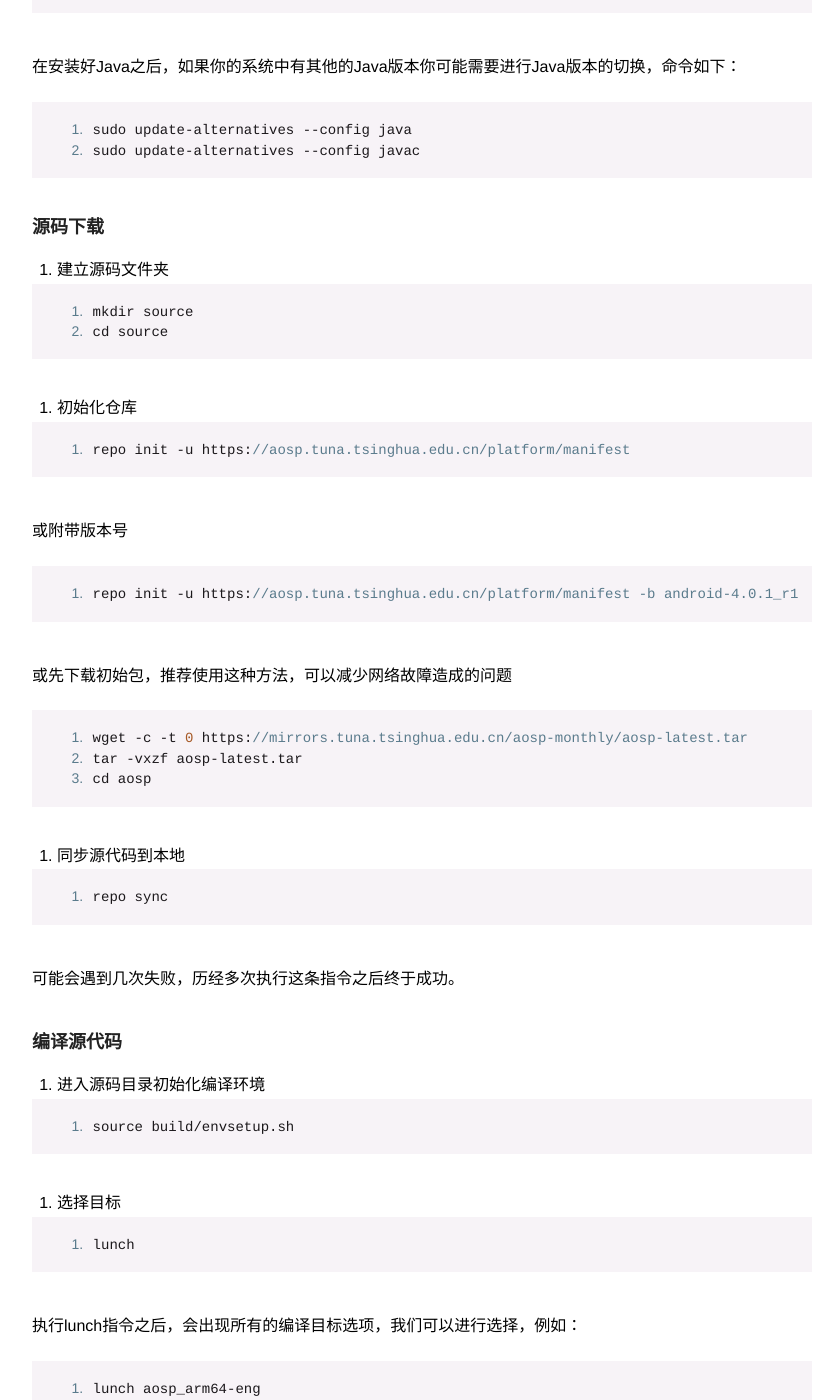
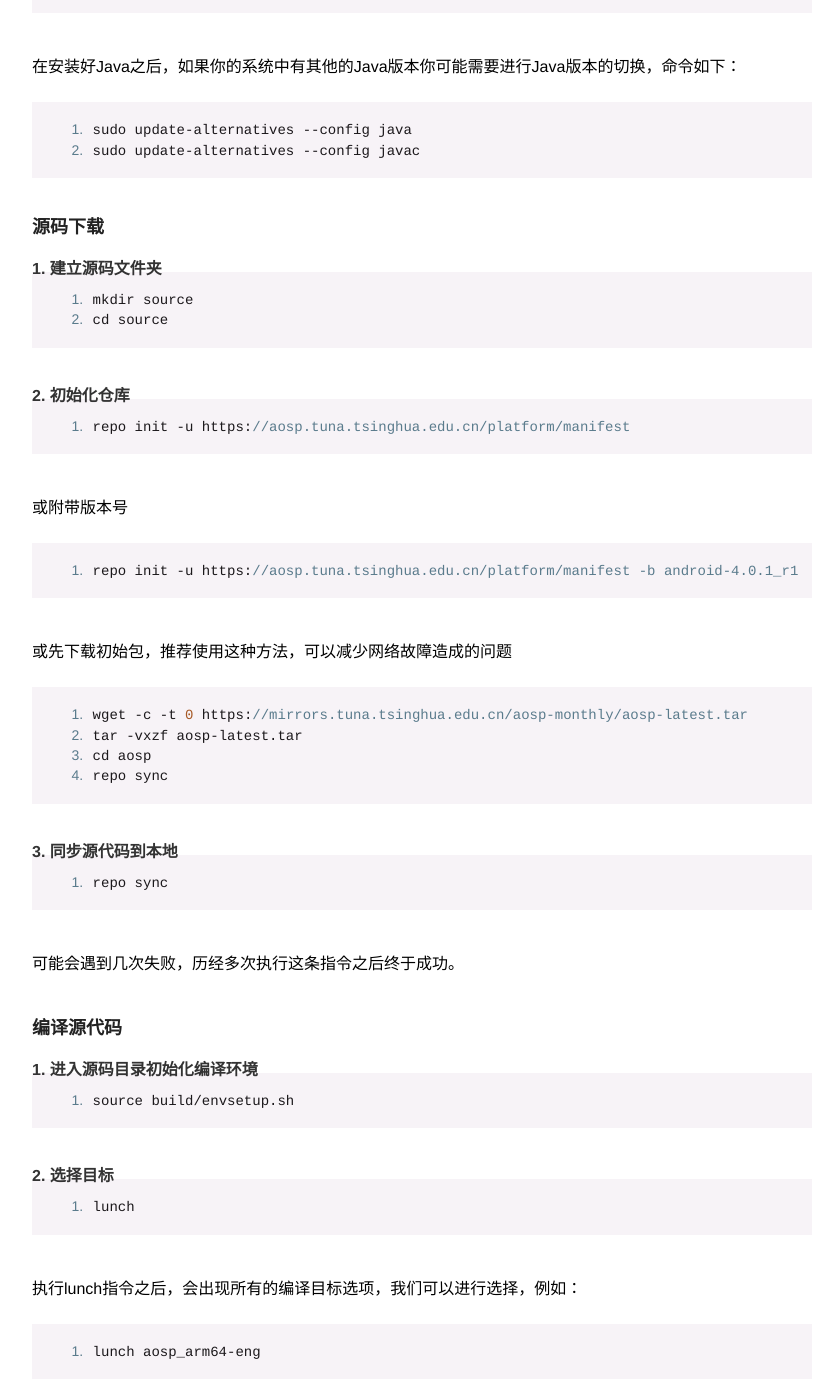
Before and after one commit to yufeiyang1995/yufeiyang1995.github.io, a Jekyll site: the page built from _posts/2017-7-5-AndroidSourceCode.md, in a window 1280 px wide and 1400 px high, scrolled down 1192 px. Shown: the whole window, without its empty margins (218-1047 px from the left). Built offline with Jekyll 4.4.1, drawn with Linux system fonts in a browser that asks for light colours; some of the changed text lies outside the part shown.

Commit message:
modify blog

````diff
--- a/_posts/2017-7-5-AndroidSourceCode.md
+++ b/_posts/2017-7-5-AndroidSourceCode.md
@@ -56,14 +56,14 @@
 
 ### 源码下载
 
-1. 建立源码文件夹
+##### 1. 建立源码文件夹
 
 ```
 mkdir source
 cd source
 ```
 
-2. 初始化仓库
+##### 2. 初始化仓库
 
 ```
 repo init -u https://aosp.tuna.tsinghua.edu.cn/platform/manifest
@@ -81,9 +81,10 @@
 wget -c -t 0 https://mirrors.tuna.tsinghua.edu.cn/aosp-monthly/aosp-latest.tar
 tar -vxzf aosp-latest.tar
 cd aosp
+repo sync
 ```
 
-3. 同步源代码到本地
+##### 3. 同步源代码到本地
 
 ```
 repo sync
@@ -93,13 +94,13 @@
 
 ### 编译源代码
 
-1. 进入源码目录初始化编译环境
+##### 1. 进入源码目录初始化编译环境
 
 ```
 source build/envsetup.sh
 ```
 
-2. 选择目标
+##### 2. 选择目标
 
 ```
 lunch
@@ -111,7 +112,7 @@
 lunch aosp_arm64-eng
 ```
 
-3. 开始编译
+##### 3. 开始编译
 
 通过make指令进行代码编译
 
@@ -127,7 +128,7 @@
 
 运行顺利的话，几个小时之后可以看到 make completed successfully (01:18:45(hh:mm:ss)) ，表示编译成功
 
-4. 运行模拟器
+##### 4. 运行模拟器
 
 在编译完成之后,就可以通过以下命令运行Android虚拟机了,命令如下：
 
````
Also changed, not shown: other parts of _posts/2017-7-5-AndroidSourceCode.md (+1 -3 lines).
